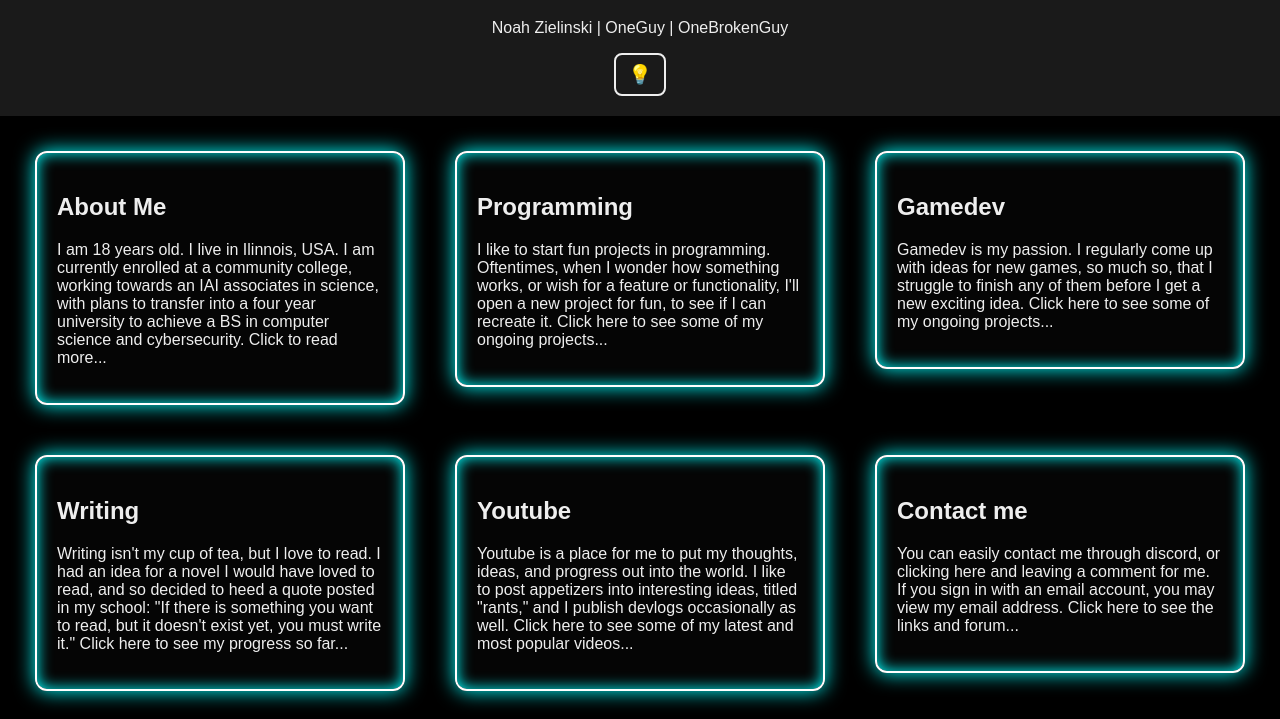
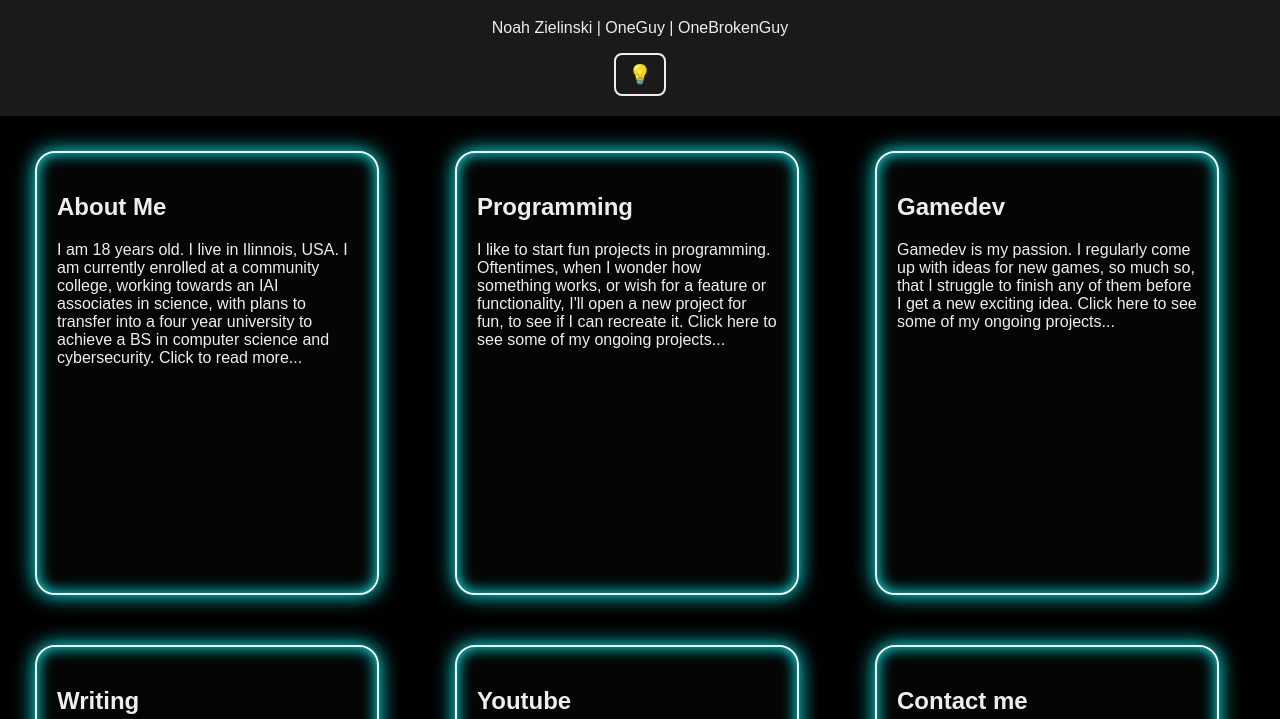
Before and after one commit to OneShatteredGuy/OneShatteredGuy.github.io, a plain HTML site: page index.html in a window 1280 px wide. Shown: the part 81-800 px from the top of the page. Drawn offline with Linux system fonts and the light colour scheme.

Commit message:
Update style.css

```diff
--- a/style.css
+++ b/style.css
@@ -35,8 +35,8 @@ header {
 
 main {
   display: grid;
-  grid-template-columns: repeat(3, 1fr); /* 3 columns of equal width */
-  gap: 20px; /* spacing between cards */
+  grid-template-columns: repeat(3, 1fr);
+  gap: 20px;
   padding: 20px;
 }
 
@@ -44,7 +44,9 @@ main {
 .card {
   background-color: var(--card-bg);
   box-shadow: 0 4px 12px var(--card-shadow);
-  border-radius: 12px;
+  width: 300px;
+  height: 400px;
+  border-radius: 20px;
   border: 2px solid var(--card-border);
   padding: 20px;
   margin: 15px;
@@ -57,14 +59,12 @@ main {
   box-shadow: 0 0 25px var(--card-glow), inset 0 0 20px var(--card-glow);
 }
 
-/* Make links fill the card */
 .card-link {
   text-decoration: none;
   color: inherit;
   display: block;
 }
 
-/* Light/Dark toggle button */
 .darkmodeToggle button {
   background: none;
   border: 2px solid var(--text-color);
```
